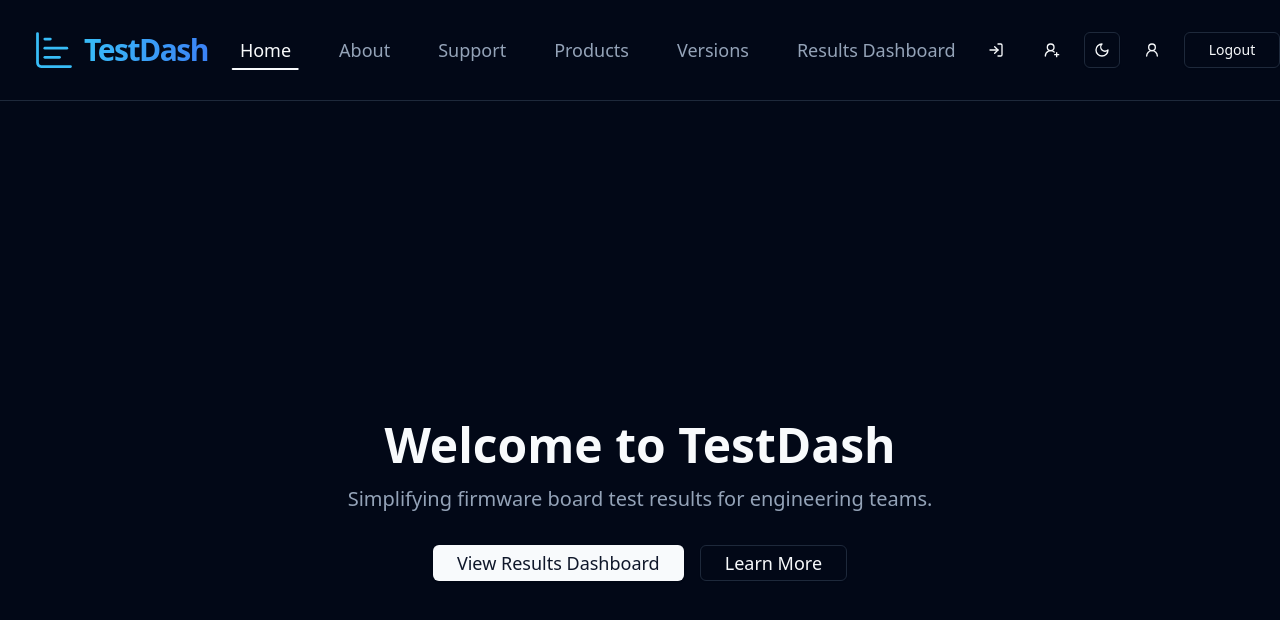
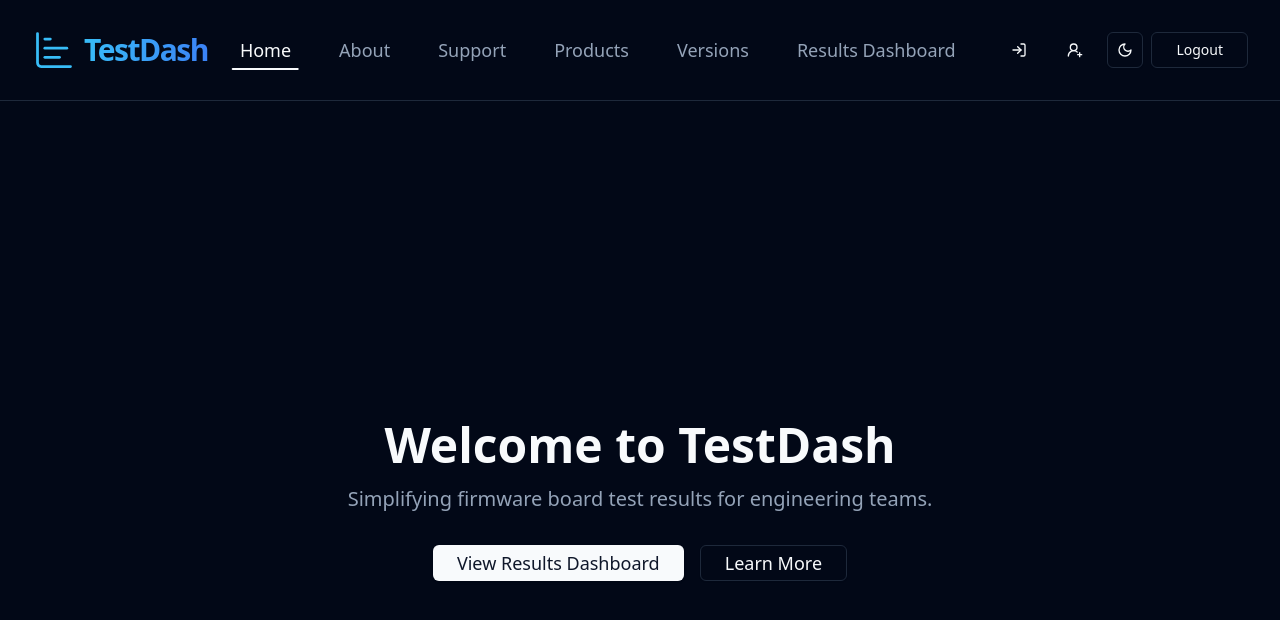
Before and after one commit to FaisalHossain19/Results_Presentation, a Next.js app in the folder next_js_frontend/: page / in a window 1280 px wide. Shown: the top 620 px of the page. Built offline with nearby package versions, Linux system fonts and the light colour scheme.

Commit message:
removed user profile icon when user not logged in

```diff
--- a/next_js_frontend/src/components/navbar.tsx
+++ b/next_js_frontend/src/components/navbar.tsx
@@ -1,5 +1,5 @@
 'use client';
-
+import { useIsLoggedIn } from '@/hooks/useIsLoggedIn';
 import Logo, { LogoMobile } from '@/components/Logo';
 import { usePathname } from 'next/navigation';
 import Link from 'next/link';
@@ -141,6 +141,8 @@ function MobileNavbar() {
 				Toggle Theme
 			  </div>
 			</div>
+
+			{useIsLoggedIn() && (
 				<div className="relative group">
 					<Link href="/my-account">
 						<Button variant="ghost">
@@ -152,6 +154,7 @@ function MobileNavbar() {
 						My Account
 					</div>
 				</div>
+			)}
 			{/* Add Logout Button */}
 			<div className="relative group">
 			  <LogoutButton />
```
Also changed, not shown: next_js_frontend/src/components/myAccount.tsx (line endings or trailing spaces). Lines whose indentation alone changed are shown as unchanged.
